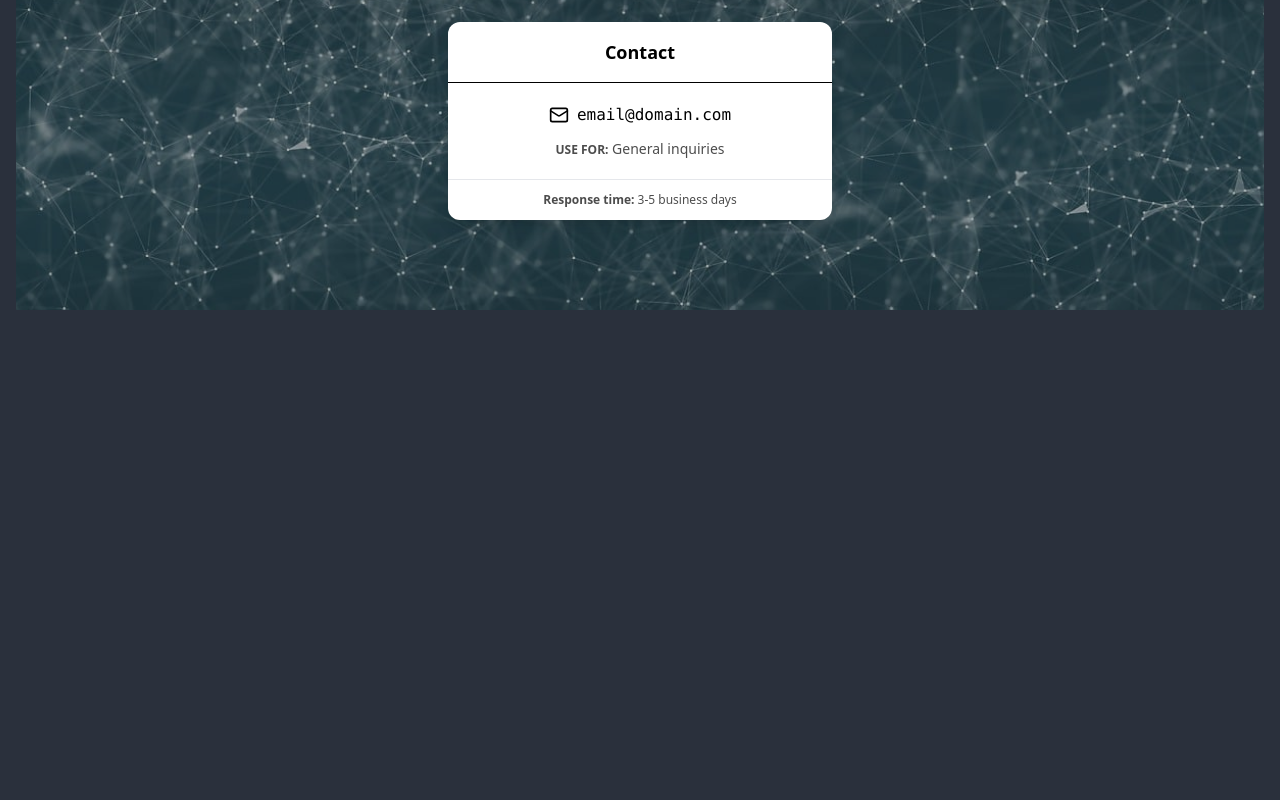
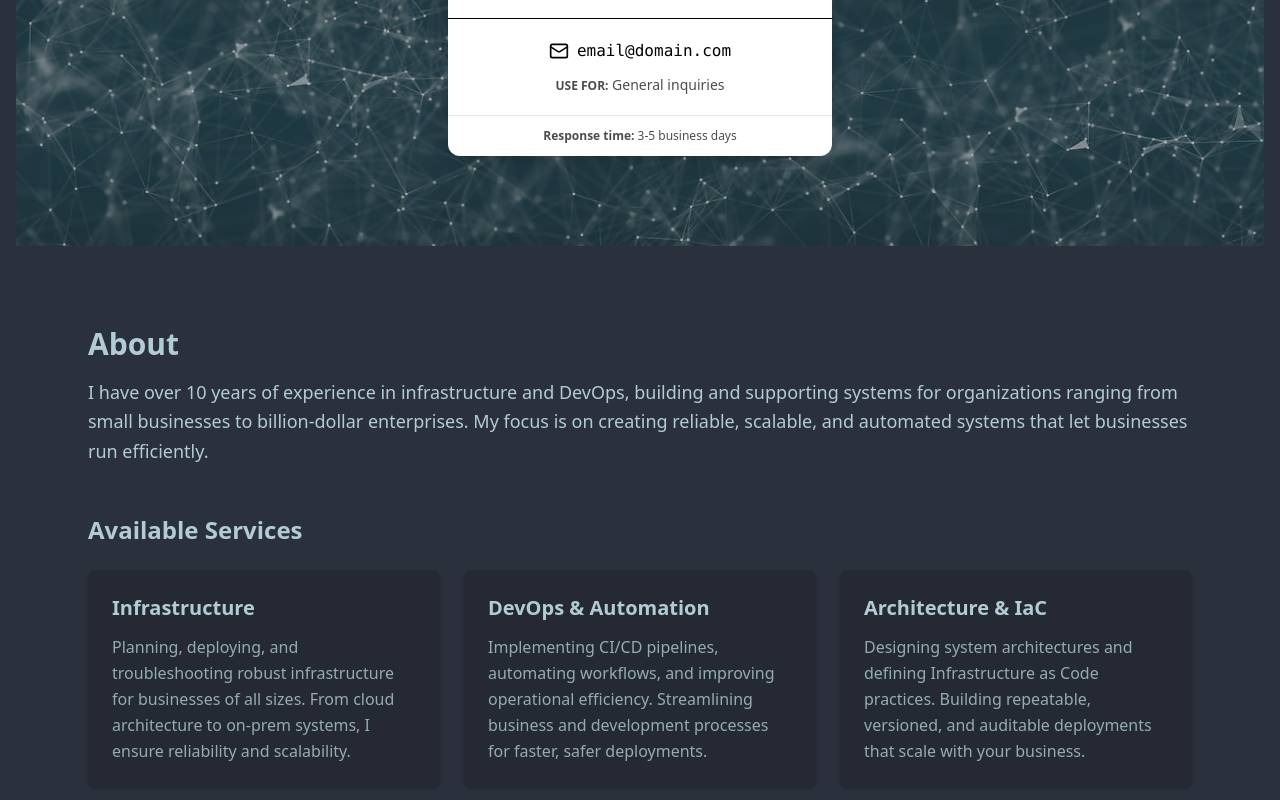
Before and after one commit to Base-Layer-Consulting-LLC/site, a SvelteKit app in the folder svelte-page/: page / in a window 1280 px wide. Shown: the part 402-1202 px from the top of the page. Before the commit the page ends 800 px from the top, so only its background shows below. Built offline with nearby package versions, Linux system fonts and the light colour scheme.

Commit message:
Move about section to home page, remove navbar

```diff
--- a/svelte-page/src/routes/+layout.svelte
+++ b/svelte-page/src/routes/+layout.svelte
@@ -14,7 +14,7 @@
 </svelte:head>
 
 <div class="min-h-screen bg-base-100 text-base-content flex flex-col">
-  <NavBar />
+  <!-- <NavBar /> -->
 
   <main class="container mx-auto p-4 flex-1">
     {@render children()}
--- a/svelte-page/src/routes/+page.svelte
+++ b/svelte-page/src/routes/+page.svelte
@@ -1,6 +1,29 @@
 <script lang="ts">
   import StackedHero from "$lib/components/Hero/StackedHero.svelte";
   import { PUBLIC_EMAIL, PUBLIC_RESPONSE_TIME } from "$env/static/public";
+
+  type ConsultingDomain = {
+    title: string;
+    description: string;
+  };
+
+  const domains: ConsultingDomain[] = [
+    {
+      title: "Infrastructure",
+      description:
+        "Planning, deploying, and troubleshooting robust infrastructure for businesses of all sizes. From cloud architecture to on-prem systems, I ensure reliability and scalability.",
+    },
+    {
+      title: "DevOps & Automation",
+      description:
+        "Implementing CI/CD pipelines, automating workflows, and improving operational efficiency. Streamlining business and development processes for faster, safer deployments.",
+    },
+    {
+      title: "Architecture & IaC",
+      description:
+        "Designing system architectures and defining Infrastructure as Code practices. Building repeatable, versioned, and auditable deployments that scale with your business.",
+    },
+  ];
 </script>
 
 <div class="py-8">
@@ -17,3 +40,33 @@
     responseTime={PUBLIC_RESPONSE_TIME}
   />
 </div>
+
+<div class="max-w-6xl mx-auto px-6 py-12 space-y-12">
+  <!-- Intro / Blurb -->
+  <section class="space-y-4 text-base-content">
+    <h1 class="text-3xl font-bold">About</h1>
+    <p class="text-lg leading-relaxed">
+      I have over 10 years of experience in infrastructure and DevOps, building
+      and supporting systems for organizations ranging from small businesses to
+      billion-dollar enterprises. My focus is on creating reliable, scalable,
+      and automated systems that let businesses run efficiently.
+    </p>
+  </section>
+
+  <!-- Consulting Domains Section -->
+  <section class="space-y-6">
+    <h2 class="text-2xl font-semibold">Available Services</h2>
+    <div class="grid gap-6 md:grid-cols-3">
+      {#each domains as domain}
+        <div
+          class="p-6 bg-base-200 rounded-lg shadow hover:shadow-md transition"
+        >
+          <h3 class="text-xl font-semibold mb-3">{domain.title}</h3>
+          <p class="text-base-content/80 leading-relaxed">
+            {domain.description}
+          </p>
+        </div>
+      {/each}
+    </div>
+  </section>
+</div>
```
